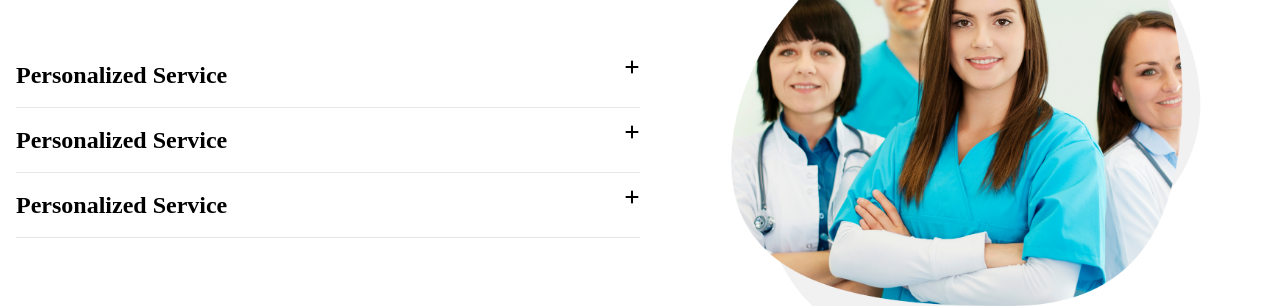
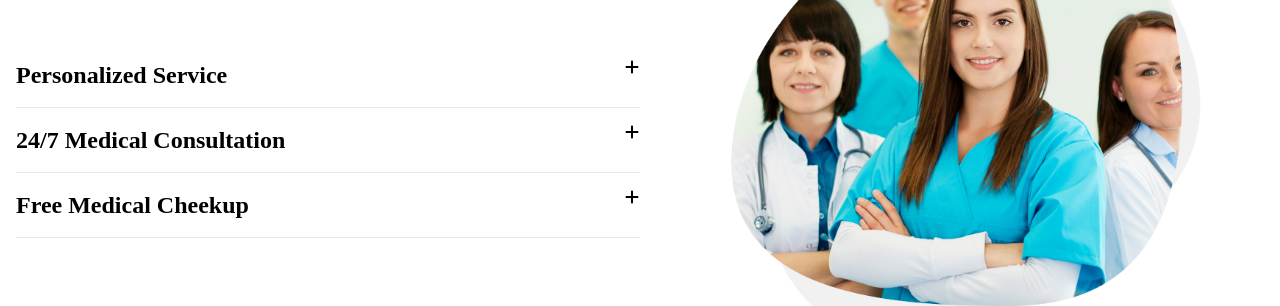
Before and after one commit to shakib-mia/medvil, a Next.js app: page /home-v2 in a window 1280 px wide. Shown: the part 4800-5106 px from the top of the page. Built offline with nearby package versions, Linux system fonts and the light colour scheme; no server answers.

Commit message:
some linking issues are solved

```diff
--- a/src/components/Expert/Expert.jsx
+++ b/src/components/Expert/Expert.jsx
@@ -5,7 +5,8 @@ import Button from '../Button/Button';
 
 const Expert = ({ image, name, designation, fee }) => {
   return (
-    <div className='group relative overflow-hidden rounded-md'>
+    <div className='group overflow-hidden rounded-md'>
+      <div className='relative'>
         <Image
           width={312}
           height={232}
@@ -14,15 +15,16 @@ const Expert = ({ image, name, designation, fee }) => {
           alt={name}
           className='h-auto w-full'
         />
-      <div className='absolute left-0 top-0 hidden h-[226px] w-[312px] bg-black-1 bg-opacity-20 group-hover:block'>
+        <div className='absolute left-0 top-0 hidden h-full w-full bg-black-1 bg-opacity-20 group-hover:block'>
           <div className='relative h-full w-full'>
             <Button className='!absolute !bottom-3 !h-[3rem] !w-[10rem] !rounded-l-none border-l-0 !border-green !bg-green hover:!bg-white hover:!text-green'>
               Make Appointment
             </Button>
           </div>
         </div>
+      </div>
       <Link
-        href={'/doctors-details'}
+        href={'/doctor-details'}
         className='inline-block w-full bg-white p-2'
       >
         <h6 className='text-lg font-semibold'>{name}</h6>
--- a/src/components/WhyChoose2/WhyChoose2.jsx
+++ b/src/components/WhyChoose2/WhyChoose2.jsx
@@ -24,14 +24,14 @@ const WhyChoose2 = () => {
             />
 
             <WhyChooseItem
-              heading={'Personalized Service'}
+              heading={'24/7 Medical Consultation'}
               text={
                 'Indulge in personalized dental care at Medvil. Our expert team tailors treatments to your unique needs, ensuring a comfortable and exceptional experience.'
               }
             />
 
             <WhyChooseItem
-              heading={'Personalized Service'}
+              heading={'Free Medical Cheekup'}
               text={
                 'Indulge in personalized dental care at Medvil. Our expert team tailors treatments to your unique needs, ensuring a comfortable and exceptional experience.'
               }
```
Lines whose indentation alone changed are shown as unchanged.
